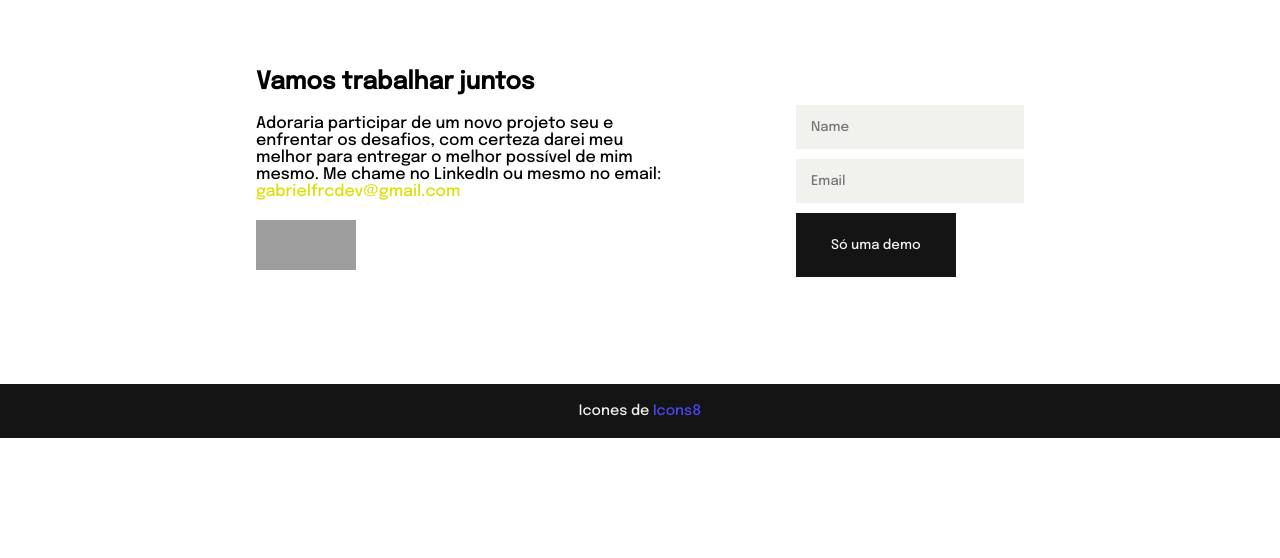
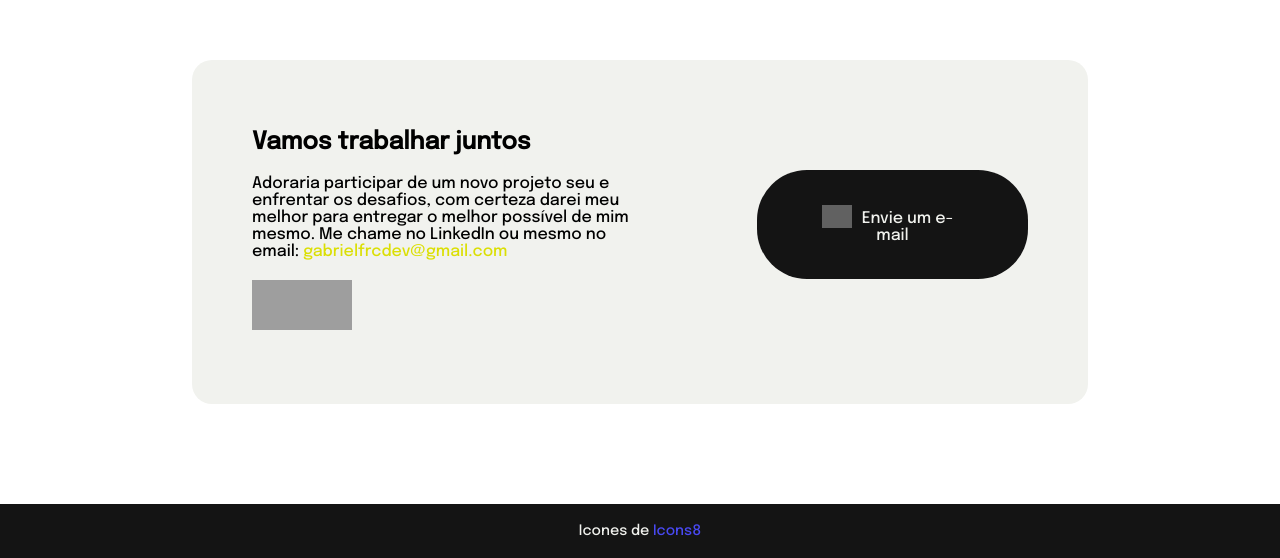
Before and after one commit to gabrielFrc/portfolio, an Angular app: page /portfolio/ in a window 1280 px wide. Shown: the part 2629-3187 px from the top of the page. Before the commit the page ends 3067 px from the top, so only its background shows below. Built offline with nearby package versions, Linux system fonts and the light colour scheme; grey boxes are pictures that could not be loaded.

Commit message:
design of contacts changed

```diff
--- a/src/app/app.component.css
+++ b/src/app/app.component.css
@@ -110,27 +110,41 @@ hr{
     display: flex;
     gap: 10vw;
 
-    margin: var(--space-on-section) 20vw 0 20vw;
-}
-#contact-info form{
-    margin-top: 40px;
-}
-#contact-info form input{
-    padding: 15px 60px 15px 15px;
-    margin: 5px 0;
-    border: none;
+    padding: 60px;
+    margin: var(--space-on-section) 15vw 0 15vw;
+    border-radius: 20px;
+
     background-color: var(--color1);
 }
 
-#contact-info form #submit-email{
-    padding: 25px 35px;
+#contact-info > a{
+    text-align: center;
+    align-items: center;
+    display: inline-block;
+    height: min-content;
+    width: max-content;
+    padding: 35px 60px;
+    border-radius: 50px;
+    margin: 50px auto 0 auto;
     background-color: var(--color4);
     color: var(--color1);
+}
+#contact-info > a span{
+    display: inline-block;
+    width: 30px;
+}
+#contact-info > a img{
+    filter: invert(100%);
+    width: 100%;
+    height: 100%;
+    margin-bottom: -5px;
+    margin-left: -20px;
 }
 
 #contact-text{
     display: flex;
     flex-direction: column;
+    width: 30vw;
 }
 #contact-text > *{
     margin: 10px 0;
@@ -201,6 +215,10 @@ a span{
     #contact-info form #submit-email{
         margin: 5px auto;
     }
+
+    #contact-text{
+        width: auto;
+    }
 }
 
 @media screen and (max-width: 700px) {
--- a/src/app/app.component.html
+++ b/src/app/app.component.html
@@ -63,11 +63,8 @@
       </a>
     </div>
   </div>
-  <form>
-    <input type="text" placeholder="Name">
-    <input type="email" placeholder="Email">
-    <input id="submit-email" type="submit" value="Só uma demo">
-  </form>
+  <a href="mailto:gabrielfrcdev@gmail.com" target="_blank" rel="noopener noreferrer">
+    <span><img src="https://img.icons8.com/ios/50/paper-plane--v1.png" alt="paper-plane--v1"/></span>Envie um e-mail</a>
 </section>
 
 <footer>
```
